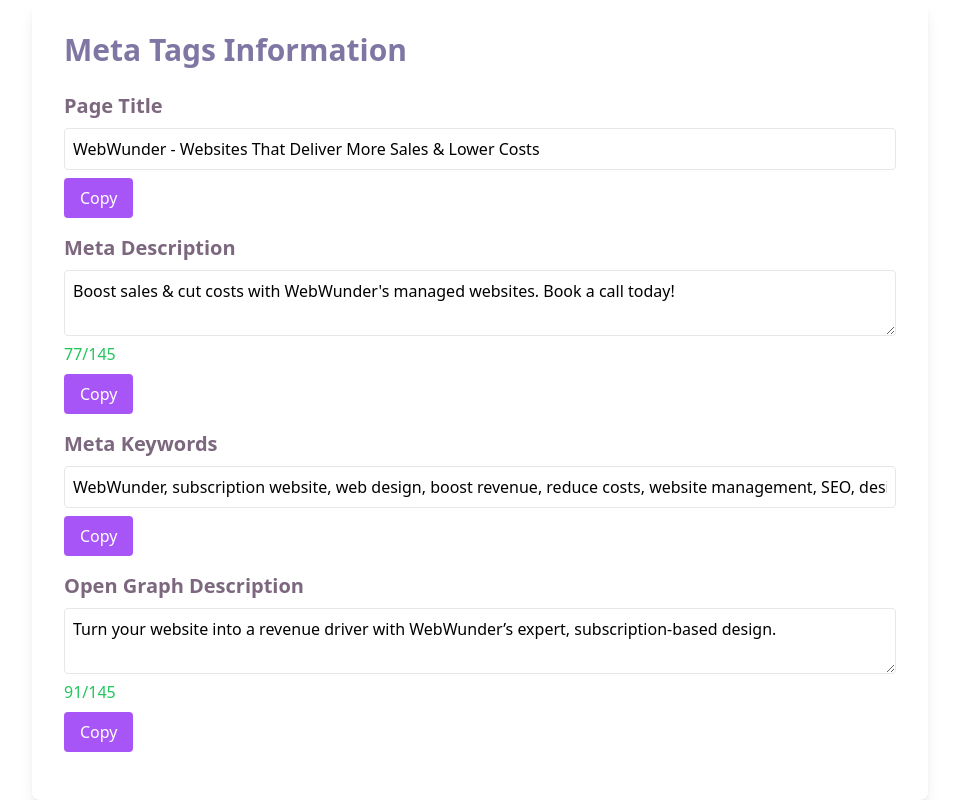
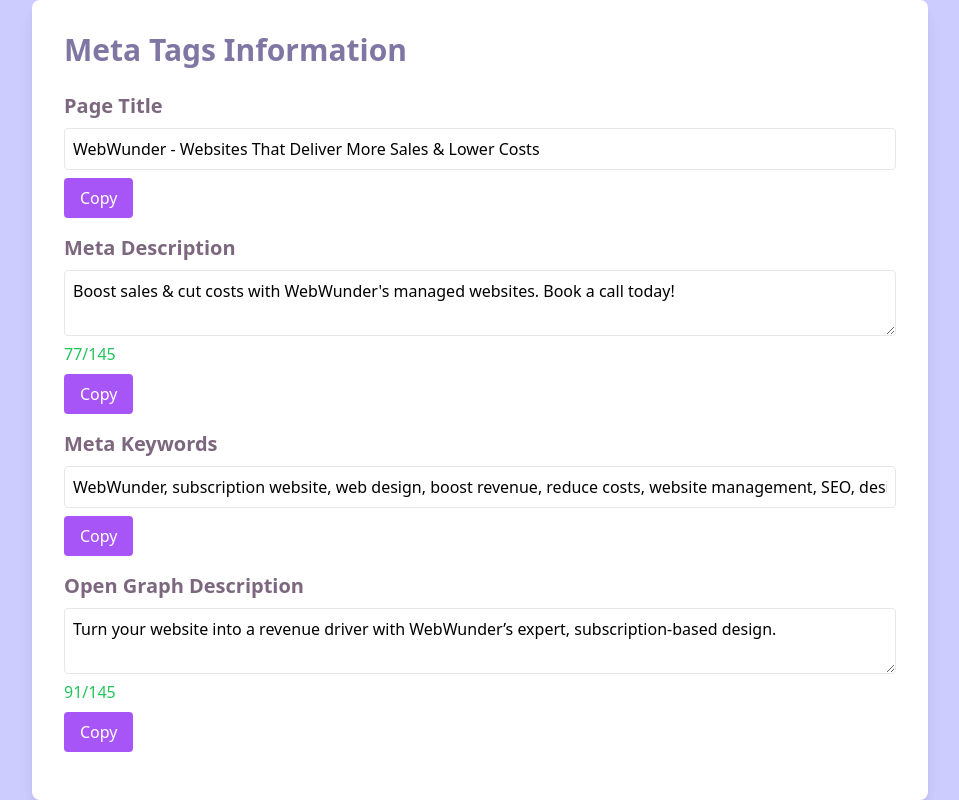
Before and after one commit to axat0207/webwunder-meta-tags, a Next.js app: page / in a window 1280 px wide. Shown: the whole page, without its empty margins (160-1119 px from the left). Built offline with nearby package versions, Linux system fonts and the light colour scheme.

Commit message:
bg added

```diff
--- a/app/globals.css
+++ b/app/globals.css
@@ -1,7 +1,9 @@
 @tailwind base;
 @tailwind components;
 @tailwind utilities;
-
+body{
+  background-color: #CCCCFF;
+}
 @layer utilities {
   .text-balance {
     text-wrap: balance;
```
